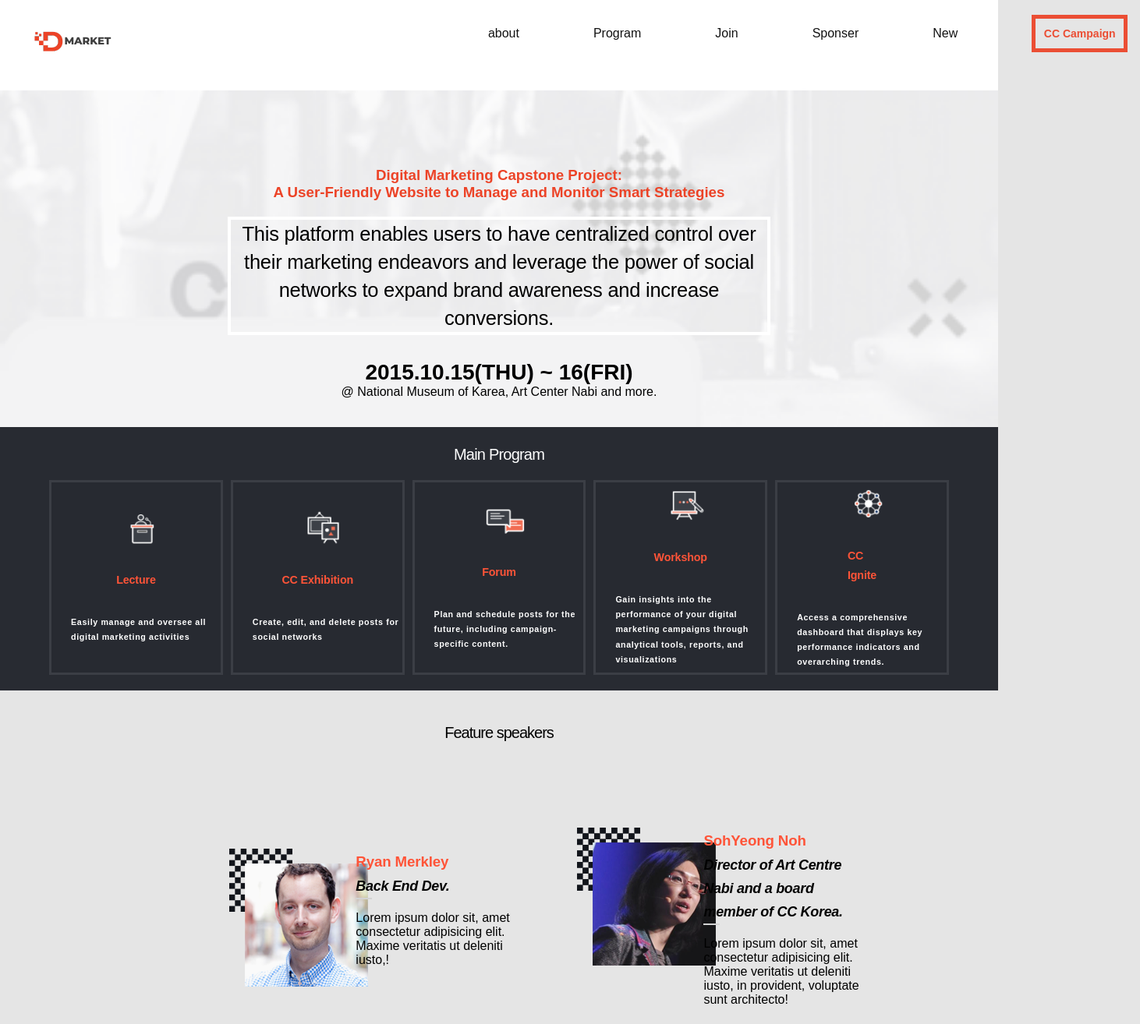
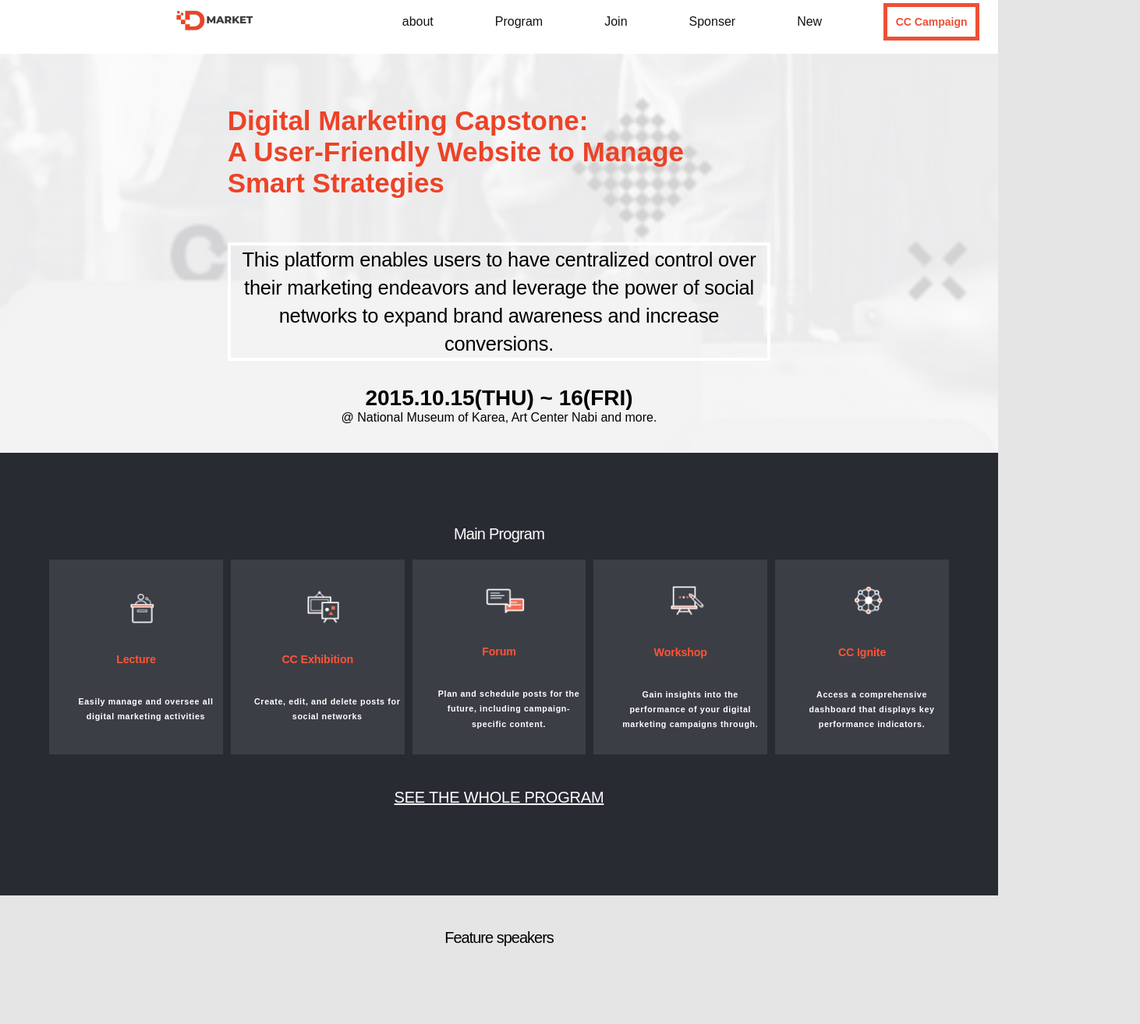
Before and after one commit to jerymey/Capstone, a website: page index.html in a window 1280 px wide. Shown: the part 46-1360 px from the top of the page at 78% size, 1462 px wide, since content can reach past the window. Drawn offline with Linux system fonts and the light colour scheme.

Commit message:
Implemented Changes for the Desktop Version

```diff
--- a/index.html
+++ b/index.html
@@ -4,7 +4,6 @@
     <meta charset="UTF-8">
     <meta name="viewport" content="width=device-width, initial-scale=1.0">
     <link rel="stylesheet" href="style.css">
-    <link rel="stylesheet" href="mobile.css">
     <title>Jery Mey Capstone Project</title>
 </head>
 <body>
@@ -21,7 +20,7 @@
       </div>
     </header>
     <nav class="navbar">
-        <div class="container">
+        <div class="container-nav">
             <div class="hamb">
                 <span class="bar"></span>
                 <span class="bar"></span>
@@ -45,7 +44,7 @@
                     <a href="#" class="nav-link">New</a>
                 </li>
                 <li class="nav-item">
-                    <a href="#" class="nav-link campaign">CC Campaign</a>
+                    <a href="#" class="nav-link" id="campaign">CC Campaign</a>
                 </li>
             </ul>
         </div>
@@ -55,7 +54,7 @@
       <section class="header">
         <article>
        <div class="header-1">
-        <h1 class="header-title">Digital Marketing Capstone Project: <br> A User-Friendly Website to Manage and Monitor Smart Strategies</h1>
+        <h1 class="header-title">Digital Marketing Capstone: <br> A User-Friendly Website to Manage <br> Smart Strategies</h1>
         <p class="para-1">This platform enables users to have centralized control over their marketing endeavors and leverage the power of social networks to expand brand awareness and increase conversions.</p>
         <strong>2015.10.15(THU) ~ 16(FRI)</strong>
         <p>@ National Museum of Karea, Art Center Nabi and more.</p>
@@ -84,79 +83,25 @@
                 <div class="program-list">
                     <img src="images/program-images/program_icon_04 1.png" alt="icon" width="50px" />
                     <h3>Workshop</h3>
-                    <p class="Program-description">Gain insights into the performance of your digital marketing campaigns through analytical tools, reports, and visualizations</p>
+                    <p class="Program-description">Gain insights into the performance of your digital marketing campaigns through.</p>
                 </div>
                 <div class="program-list">
                     <img src="images/program-images/program_icon_05 1.png"alt="icon" width="50px" />
-                    <h3>CC <br> Ignite</h3>
-                    <p class="Program-description">Access a comprehensive dashboard that displays key performance indicators and overarching trends.</p>
+                    <h3>CC Ignite</h3>
+                    <p class="Program-description">Access a comprehensive dashboard that displays key performance indicators.</p>
                 </div>
 
 
         </div>
     </article>
         <h2 class="none">Join CC Global Summit 2015</h2>
-        <div class="hole-program">SEE THE WHOLE PROGRAM</div>
+        <div class="hole-program"><a href="">SEE THE WHOLE PROGRAM</a></div>
       </section>
 
       <section class="feature-speaker">
         <h5>Feature speakers</h5>
         <article class="speaker"></article>
-        <!-- <article>
-            <div class="speakers">
-             <img src="images/speaker_01 1 (1).png" alt="speaker">
-             <div class="text-align">
-               <h4>Julia Leda</h4>
-               <h6>Berkman Professor of Entrepreneurial Legal Studies at Harvard Law School</h6>
-                 <p class="para">Benkler studies commons-based peer production, and published his seminal book, The Wealth of Networks in 2006</p>
-             </div>
-              </div>
-              <div class="speakers">
-             <img src="images/speaker_01 1 (2).png" alt="speaker">
-             <div class="text-align">
-              <h4>Lila tretikov</h4>
-              <h6>Berkman Professor of Entrepreneurial Legal Studies at Harvard Law School</h6>
-              <p class="para">Benkler studies commons-based peer production, and published his seminal book, The Wealth of Networks in 2006</p>
-             </div>
-            </div>
-        </article>
-        <article>
-            <div class="speakers">
-                <img src="images/speaker_01 1 (3).png" alt="speaker">
-                <div class="text-align">
-                 <h4>Ryan Merkley</h4>
-                 <h6>Berkman Professor of Entrepreneurial Legal Studies at Harvard Law School</h6>
-                 <p class="para">Benkler studies commons-based peer production, and published his seminal book, The Wealth of Networks in 2006</p>
-                </div>
-               </div>
-               <div class="speakers">
-                <img src="images/speak.png" alt="speaker">
-                <div class="text-align">
-                 <h4>Kilnam Chon</h4>
-                 <h6>Berkman Professor of Entrepreneurial Legal Studies at Harvard Law School</h6>
-                 <p class="para">Benkler studies commons-based peer production, and published his seminal book, The Wealth of Networks in 2006</p>
-                </div>
-               </div>
-            </article>
-            <article>
-               <div class="speakers">
-                <img src="images/speaker_01 1.png" alt="speaker">
-                <div class="text-align">
-                 <h4>Yochai Benkler</h4>
-                 <h6>Berkman Professor of Entrepreneurial Legal Studies at Harvard Law School</h6>
-                 <p class="para">Benkler studies commons-based peer production, and published his seminal book, The Wealth of Networks in 2006</p>
-                </div>
-               </div>
 
-               <div class="speakers">
-                <img src="images/spea.png" alt="speaker">
-                <div class="text-align">
-                 <h4>SohYeong Noh</h4>
-                 <h6>Berkman Professor of Entrepreneurial Legal Studies at Harvard Law School</h6>
-                 <p class="para">Benkler studies commons-based peer production, and published his seminal book, The Wealth of Networks in 2006</p>
-                </div>
-               </div>
-        </article> -->
         <button id="btn-more" class="btn-expand" type="button">
             MORE <img src="images/arrow_down 1.png" alt="" id="down">
           </button>
@@ -165,8 +110,8 @@
           </button>
       </section>
 
-      <footer>
-        <h1>Partner</h1>
+      <section class="partners">
+        <h3>Partner</h3>
         <ul class="line-1">
             <li><img src="images/partner/mozilla 1.png" alt=""></li>
             <li><img src="images/partner/googlekorea 1.png" alt=""></li>
@@ -174,12 +119,12 @@
             <li><img src="images/partner/daumkakaologo 1.png" alt=""></li>
             <li><img src="images/partner/airbnb 1.png" alt=""></li>
         </ul>
+        </section>
 
-        <div class="copyrigth">
+        <footer class="copyrigth">
             <img src="images/Market (1).png" alt="">
             <p>2015 Creative Commons Korea. Some Rights Reserved.</p>
-        </div>
-    </footer>
+        </footer>
 
 
 <script src="script.js"></script>
--- a/mobile.css
+++ /dev/null
@@ -1,80 +0,0 @@
-.speaker-card {
-  width: 100%;
-  margin: 0.5em;
-  display: flex;
-  gap: 0.5em;
-}
-
-.image-container {
-  width: 40%;
-}
-
-.speaker-card-text {
-  width: 60%;
-  padding: 0.3em;
-}
-
-.speaker-card-text h3 {
-  font-size: 1.17rem;
-  font-weight: bold;
-}
-
-.speaker-card-text h4 {
-  position: relative;
-  font-size: 1.125rem;
-  margin-block: 0.2em 0.938em;
-  color: #030303;
-  font-style: italic;
-  line-height: 30px;
-}
-
-.speaker-card-text h4::after {
-  content: '';
-  background-color: #d3d3d3;
-  position: absolute;
-  display: block;
-  width: 10%;
-  height: 2px;
-}
-
-.btn-expand {
-  width: 90%;
-  margin-block: 1em 3em;
-  margin-inline: 1em;
-  padding-block: 1em;
-  background-color: #fff;
-  border: 1px solid #d3d3d3;
-}
-
-#btn-hide {
-  display: none;
-}
-
-.partner {
-  display: none;
-}
-
-.hide-card {
-  display: none;
-}
-
-@media (min-width: 768px) {
-  .hide-card {
-    display: grid;
-  }
-
-  .container {
-    padding: 20px;
-    flex-basis: 48%;
-  }
-
-  .speaker {
-    display: flex;
-    flex-flow: row wrap;
-    justify-content: center;
-    align-items: center;
-    width: 95%;
-    gap: 1rem;
-    margin: auto;
-  }
-}
--- a/style.css
+++ b/style.css
@@ -18,10 +18,11 @@ header {
   background-color: #fff;
 }
 
-.container {
+.container-nav {
   display: flex;
-  justify-content: space-between;
+  justify-content: space-around;
   align-content: center;
+  align-items: center;
 }
 
 .header-title {
@@ -182,6 +183,7 @@ h3 {
   justify-content: space-between;
   gap: 2rem;
   border: solid rgba(59, 62, 69, 1);
+  background: rgba(59, 62, 69, 1);
 }
 
 .program-list img {
@@ -203,17 +205,15 @@ h3 {
 
 .Program-description {
   display: flex;
+  text-align: center;
   width: 11.98556rem;
   color: #fff;
-
-  /* font-family: 'Lato'; */
   font-size: 0.66894rem;
-
-  /* font-style: normal; */
   font-weight: 700;
   line-height: 1.19369rem;
   letter-spacing: 0.04013rem;
   margin-left: 25px;
+
 }
 
 h2 {
@@ -301,6 +301,66 @@ h6 {
 
 /* -----------------Document Object----------------------- */
 
+.speaker-card {
+  width: 100%;
+  margin: 0.5em;
+  display: flex;
+  gap: 0.5em;
+}
+
+.image-container {
+  width: 40%;
+}
+
+.speaker-card-text {
+  width: 60%;
+  padding: 0.3em;
+}
+
+.speaker-card-text h3 {
+  font-size: 1.17rem;
+  font-weight: bold;
+}
+
+.speaker-card-text h4 {
+  position: relative;
+  font-size: 1.125rem;
+  margin-block: 0.2em 0.938em;
+  color: #030303;
+  font-style: italic;
+  line-height: 30px;
+}
+
+.speaker-card-text h4::after {
+  content: '';
+  background-color: #d3d3d3;
+  position: absolute;
+  display: block;
+  width: 10%;
+  height: 2px;
+}
+
+.btn-expand {
+  width: 90%;
+  margin-block: 1em 3em;
+  margin-inline: 1em;
+  padding-block: 1em;
+  background-color: #fff;
+  border: 1px solid #d3d3d3;
+}
+
+#btn-hide {
+  display: none;
+}
+
+.partner {
+  display: none;
+}
+
+.hide-card {
+  display: none;
+}
+
 @media (min-width: 768px) {
   .social-header {
     display: flex;
@@ -324,13 +384,16 @@ h6 {
   }
 
   .logo img {
-    margin-left: 2%;
+    margin-left: 3rem;
+    margin-right: 0rem;
   }
 
   .navbar {
     display: flex;
-    padding: 1.5%;
-    gap: 2rem;
+    padding: 0.5rem 5.375rem 1rem 6.0625rem;
+    gap: 14rem;
+    align-items: center;
+    height: 4.6875rem;
   }
 
   .hamb {
@@ -344,8 +407,7 @@ h6 {
     background: none;
     position: relative;
     left: 0;
-    gap: 3rem;
-    padding: 10px;
+    gap: 2rem;
     height: 0;
     align-items: center;
   }
@@ -354,7 +416,7 @@ h6 {
     color: #000;
   }
 
-  .nav-link.campaign {
+  #campaign {
     color: #ec4327;
     font-size: 0.875rem;
     font-style: normal;
@@ -367,6 +429,20 @@ h6 {
 
     /* padding: 0rem 1.0625rem 0rem 1.125rem; */
     justify-content: center;
+    align-items: center;
+  }
+
+  .header-1 {
+    text-align: center;
+  }
+
+  .header-title {
+    font-size: 35px;
+    height: 11rem;
+    text-align: left;
+  }
+
+  .para-1 {
     align-items: center;
   }
 
@@ -391,6 +467,10 @@ h6 {
     letter-spacing: -0.01594rem;
   }
 
+  .program {
+    padding: 5rem;
+  }
+
   .program-list {
     display: flex;
     flex-direction: column;
@@ -398,7 +478,7 @@ h6 {
     align-items: center;
     margin: 1px;
     height: 250px;
-    background-color: rgba(39 42 49 / 75%);
+    background-color: rgba(59, 62, 69, 1);
     width: 33.3%;
     cursor: pointer;
   }
@@ -426,6 +506,7 @@ h6 {
     text-decoration-line: underline;
     text-align: center;
     padding: 2rem;
+    display: grid;
   }
 
   .speakers {
@@ -446,32 +527,29 @@ h6 {
     margin: 2.5em auto;
     justify-content: center;
     align-items: center;
-    padding-left: 8rem;
+    padding-left: 3rem;
   }
 
-  .text-align {
-    /* text-align: center; */
+  .partners {
+    background: #414246;
   }
 
   .line-1 {
     display: flex;
     justify-content: space-around;
     padding: 2.1875rem 7.5rem;
-
-    /* justify-content: center; */
-
-    /* align-items: center; */
-    background: #414246;
   }
 
-  h1 {
+  .partners h3 {
+    color: #8F8F91;
     text-align: center;
     padding: 2rem;
+    font-size: 1.5rem;
   }
 
   .copyrigth {
     display: flex;
-    justify-content: space-between;
+    justify-content: space-evenly;
     padding: 2rem;
   }
 
@@ -483,7 +561,7 @@ h6 {
   footer {
     display: block;
   }
-
+/* --------js section--------------- */
   .partner {
     display: grid;
   }
@@ -500,8 +578,23 @@ h6 {
     display: flex;
   }
 
+  .speaker {
+    display: flex;
+    flex-flow: row wrap;
+    justify-content: center;
+    align-items: center;
+    width: 95%;
+    gap: 1rem;
+    margin: auto;
+  }
+
   .hide-card {
     display: flex;
+  }
+
+  .container {
+    padding: 30px;
+    flex-basis: 49%;
   }
 
   .speaker {
@@ -513,4 +606,15 @@ h6 {
     gap: 1rem;
     margin: auto;
   }
+
+  .speaker-card {
+    width: 100%;
+    margin: 0.5em;
+    display: flex;
+    flex-direction: row;
+ }
+
+ .speaker-card.hide-card {
+    display: flex;
+ }
 }
```
